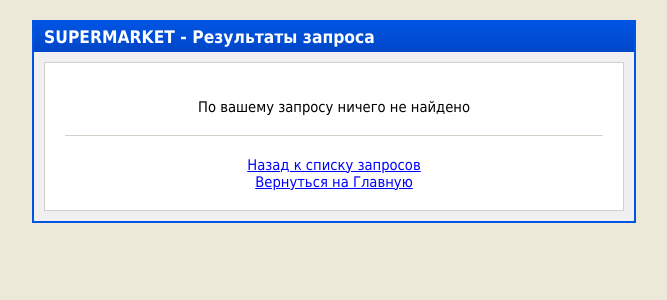
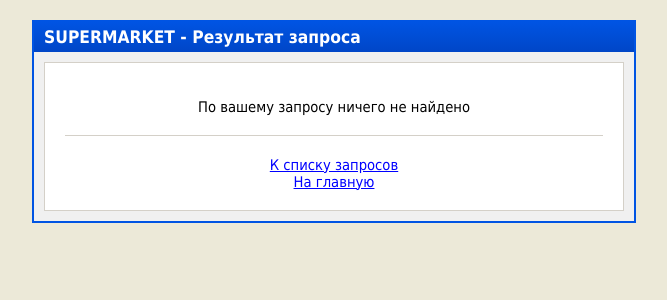
Before and after one commit to martynovsky-arthur/info-systems-development, a Flask app: template bp_query/templates/base_result.html in a window 1280 px wide. Shown: the top 300 px of the page, without its empty margins (306-973 px from the left). Run offline with Flask 3, Linux system fonts and the light colour scheme; the template is opened without the code that fills it, so the values that code supplies are empty; parts of the project's set-up code (start-up, migrations or seed data) failed here and were passed over.

Commit message:
Fix base result navigation

```diff
--- a/bp_query/templates/base_result.html
+++ b/bp_query/templates/base_result.html
@@ -1,8 +1,8 @@
 {% extends "base.html" %}
 
-{% block title %}Результаты{% endblock %}
+{% block title %}Результат{% endblock %}
 
-{% block header %}SUPERMARKET - Результаты запроса{% endblock %}
+{% block header %}SUPERMARKET - Результат запроса{% endblock %}
 
 {% block content %}
     {% if items %}
@@ -30,11 +30,11 @@
 
 {% block navigation %}
     <a href="{{ url_for('bp_query.query_menu') }}" class="back-link">
-        Назад к списку запросов
+        К списку запросов
     </a>
     <br>
 
     <a href="{{ url_for('main_menu') }}" class="back-link">
-        Вернуться на Главную
+        На главную
     </a>
 {% endblock %}
```
